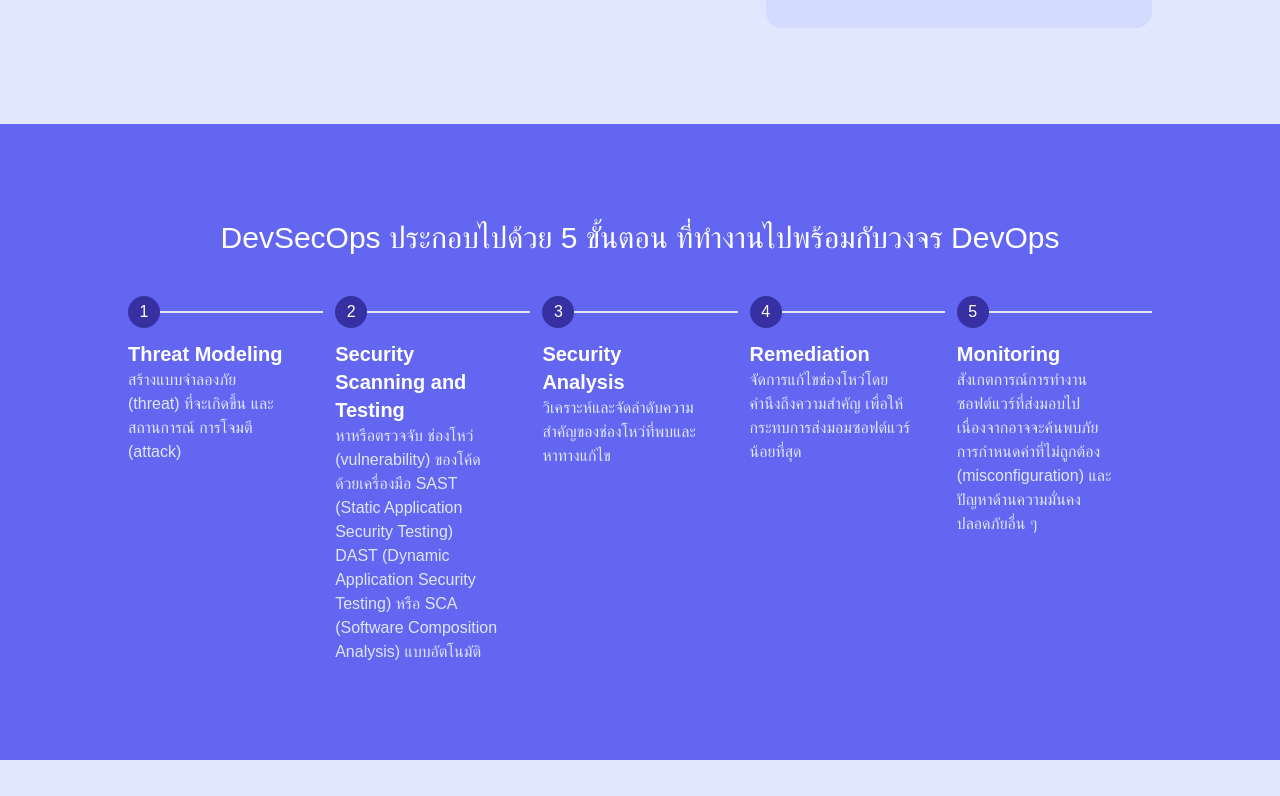
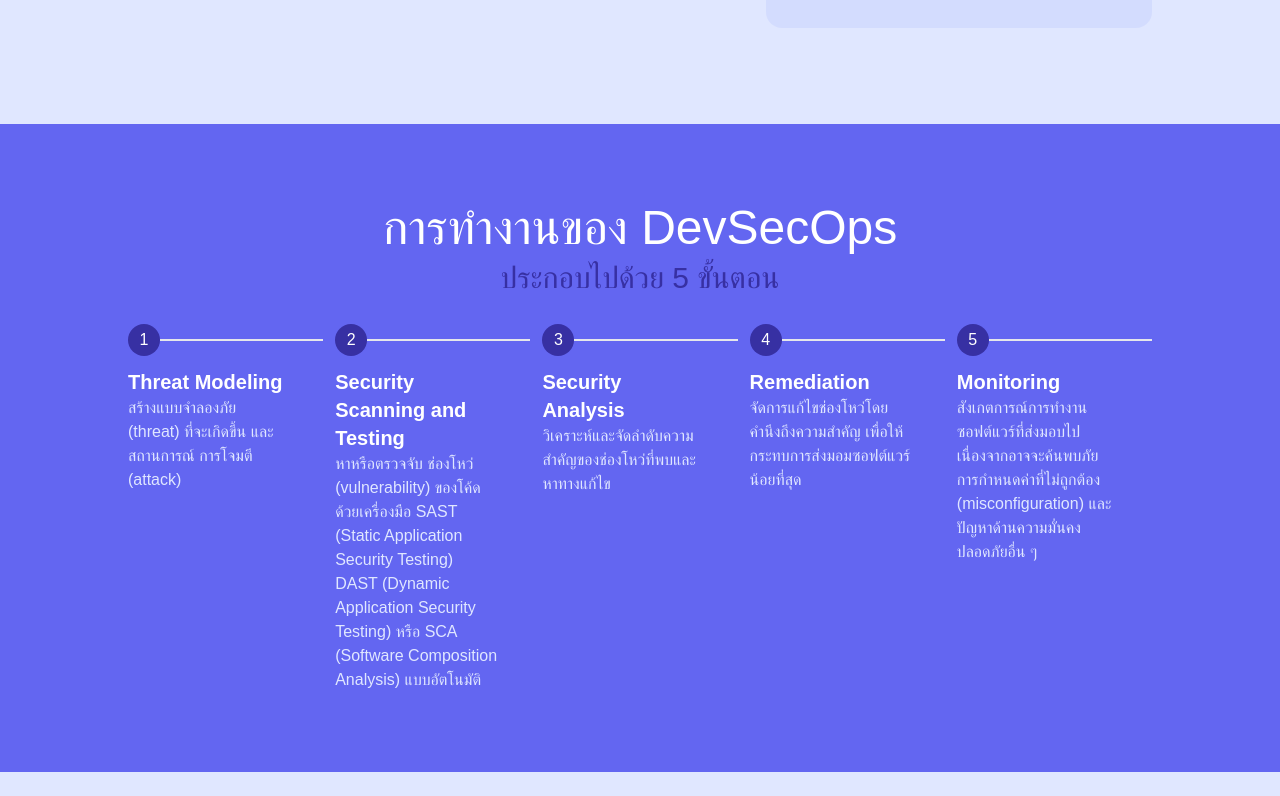
Before and after one commit to tjthanapat/its-learn-devsecops, a React (Create React App) app: page / in a window 1280 px wide. Shown: the part 1920-2716 px from the top of the page. Built offline with nearby package versions, Linux system fonts and the light colour scheme; the HTML template or start-up script is replaced by a standard one.

Commit message:
update process

```diff
--- a/src/components/Process.js
+++ b/src/components/Process.js
@@ -24,8 +24,12 @@ const ProcessCard = (props) => {
 
 const Process = () => {
     return (
-        <section className="py-24 px-10 bg-indigo-500 ">
-            <h2 className='text-center text-3xl text-white mb-10'>DevSecOps ประกอบไปด้วย 5 ขั้นตอน ที่ทำงานไปพร้อมกับวงจร DevOps </h2>
+        <section className="py-20 px-10 bg-indigo-500 ">
+            <h2>
+                <p className="font-medium text-5xl text-white text-center">การทำงานของ DevSecOps</p>
+                <p className="mt-2 text-3xl text-indigo-800 text-center mb-7">ประกอบไปด้วย 5 ขั้นตอน</p>
+            </h2>
+            {/* <img className="w-fit max-w-xl mx-auto hover:scale-105 transition duration-500 ease select-none mb-7" src="/assets/process.png" alt='test' /> */}
             <div className="mx-auto max-w-screen-lg lg:flex lg:justify-center">
                 <div className="sm:col-span-2 grid lg:grid-cols-5 sm:grid-cols-1 gap-3">
                     <ProcessCard
```
Also changed, not shown: public/assets/process.png (added).
